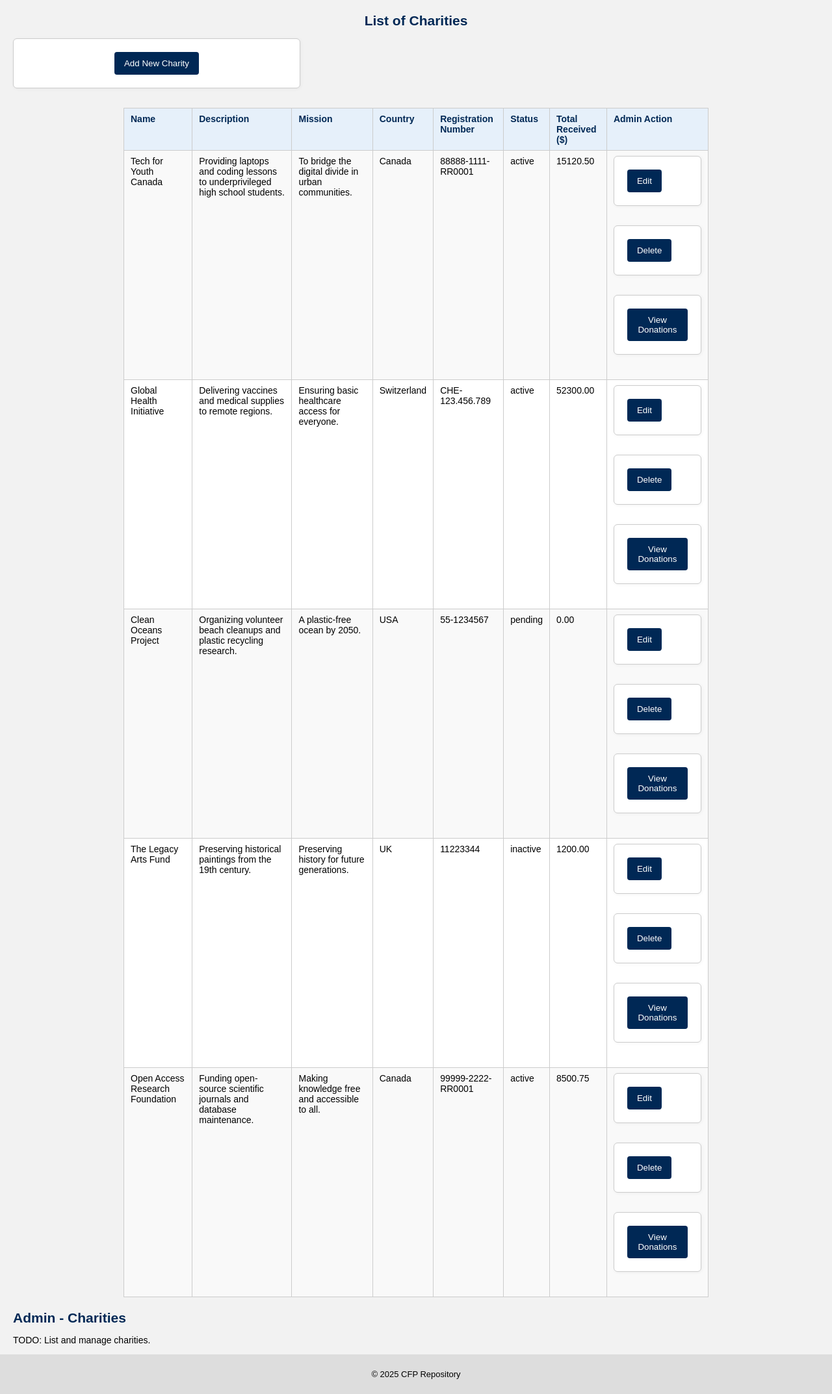
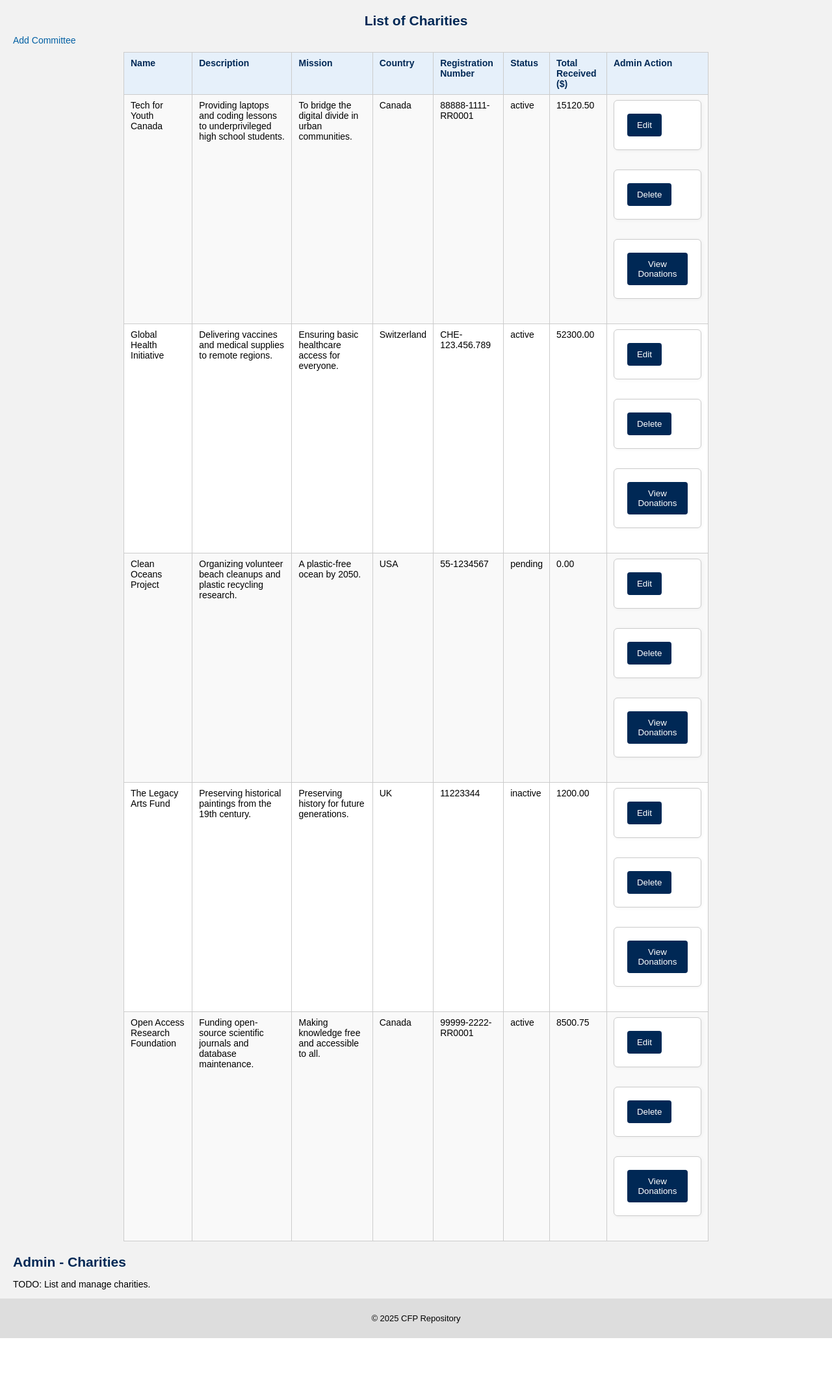
Before and after one commit to marckangelo/cfp_project, a PHP site: page /admin_charities.php in a window 1280 px wide. Shown: the part 70-2216 px from the top of the page at 65% size. After the commit the page ends 2130 px from the top, so only its background shows below. Run offline with PHP 8.4, Linux system fonts and the light colour scheme; data comes from the database, SQL or seed files in the repository; data that the repository does not hold is empty.

Commit message:
Update admin_charities.php

```diff
--- a/admin_charities.php
+++ b/admin_charities.php
@@ -30,11 +30,7 @@ if ($result_charity_details) {
         // Table header
         echo '
         <h2 class="centered-title">List of Charities</h2>
-        <div style="margin: 15px 0; text-align: center;">
-            <form method="get" action="admin_charities_add.php">
-                <button type="submit">Add New Charity</button>
-            </form>
-        </div>
+        <a href="admin_committees_add.php" class="btn">Add Committee</a>
 
             <table border="1">
                 <tr>
```
